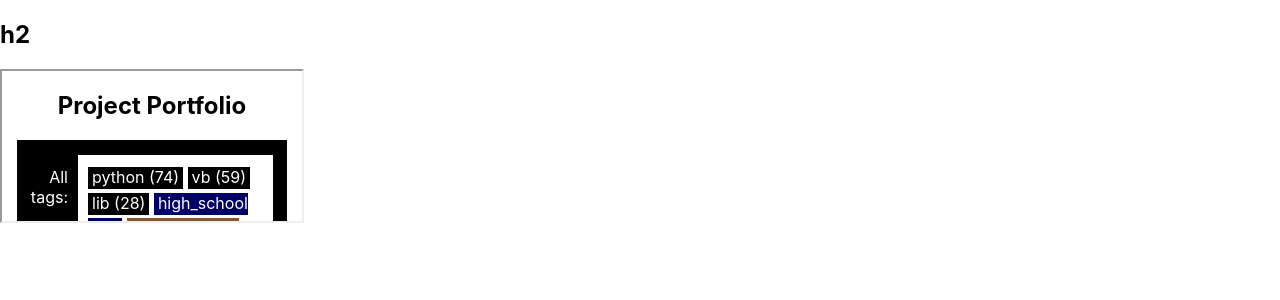
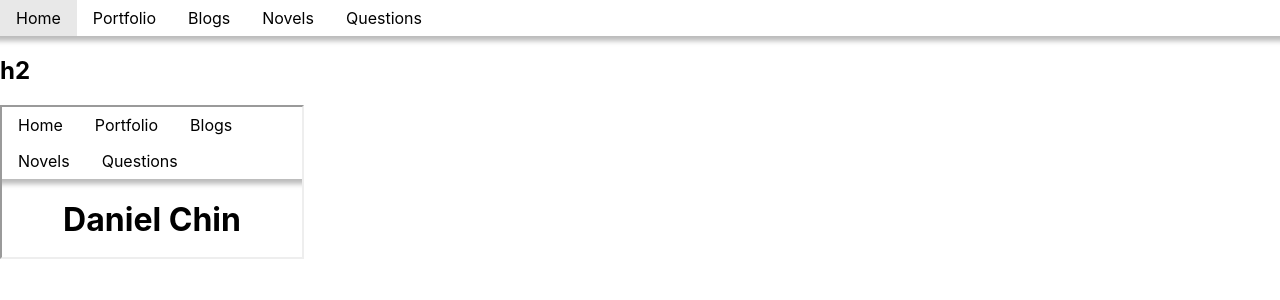
Before and after one commit to Daniel-Chin/personal-website, a React (Create React App) app: page /#/temp in a window 1280 px wide. Shown: the top 300 px of the page. Built offline with nearby package versions, Linux system fonts and the light colour scheme.

Commit message:
Landing page and hat

```diff
--- a/src/App.css
+++ b/src/App.css
@@ -188,3 +188,28 @@ span {
 } .radio-button:focus {
   text-decoration: underline;
 }
+
+.landing-page {
+  margin: 1em;
+}
+
+.hat {
+  box-shadow: #bbb 0 0px 5px 5px;
+}
+.hat ul {
+  list-style-type: none;
+  overflow: auto;
+  margin: 0;
+  padding: 0;
+}
+.hat li {
+  float: left;
+  padding: .5em 1em;
+  transition: .3s;
+} .hat li:hover {
+  background-color: #e8e8e8;
+}
+.hat a {
+  text-decoration: none;
+  color: black;
+}
--- a/src/App.js
+++ b/src/App.js
@@ -1,15 +1,19 @@
 import React from 'react';
-import { Route, Switch, Redirect } from 'react-router-dom';
+import { Route, Switch } from 'react-router-dom';
 import './App.css';
 
+import LandingPage   from './page/LandingPage';
 import PortfolioPage from './page/PortfolioPage';
 import TempPage      from './page/TempPage';
+import Hat           from './component/Hat';
 
 const App = () => {
   return (
+    <>
+      <Hat />
       <Switch>
         <Route exact path='/'>
-        <Redirect to='/portfolio' />
+          <LandingPage />
         </Route>
         <Route exact path='/portfolio'>
           <PortfolioPage />
@@ -21,6 +25,7 @@ const App = () => {
           404 No such URL
         </Route>
       </Switch>
+    </>
   );
 };
 
--- /dev/null
+++ b/src/component/Hat.js
@@ -0,0 +1,18 @@
+import React from 'react';
+import { Link } from 'react-router-dom';
+
+const Hat = () => {
+  return (
+    <div className='hat'>
+      <ul>
+        <Link to='/'><li>Home</li></Link>
+        <Link to='/portfolio'><li>Portfolio</li></Link>
+        <Link to='/blogs'><li>Blogs</li></Link>
+        <Link to='/novels'><li>Novels</li></Link>
+        <Link to='/questions'><li>Questions</li></Link>
+      </ul>
+    </div>
+  );
+};
+
+export default Hat;
--- /dev/null
+++ b/src/page/LandingPage.js
@@ -0,0 +1,32 @@
+import React from 'react';
+
+const LandingPage = () => {
+  return (
+    <div className='landing-page'>
+      <h1 className='center-text'>Daniel Chin</h1>
+      <p className='center-text'>Legally known as NanFeng Qin</p>
+      <p>This is my personal website.</p>
+      <p>It is <b>under construction</b>.</p>
+      <p>
+        For the nerds among you: The URL looks weird.
+        How do you know it's actually me? Go to {' '}
+        <a href="https://github.com/daniel-chin">
+          https://github.com/daniel-chin
+        </a>.
+        <br />
+        I put a public key there. You can verify that
+        your current HTTPS connection uses the same
+        public key.
+        <br />
+        If it actually does not, Netlify may have changed
+        key without asking me.
+        In that case, please open an issue at {' '}
+        <a href="https://github.com/Daniel-Chin/daniel-chin/issues">
+          https://github.com/Daniel-Chin/daniel-chin/issues
+        </a> {' '} if you will.
+      </p>
+    </div>
+  );
+};
+
+export default LandingPage;
```
Lines whose indentation alone changed are shown as unchanged.
